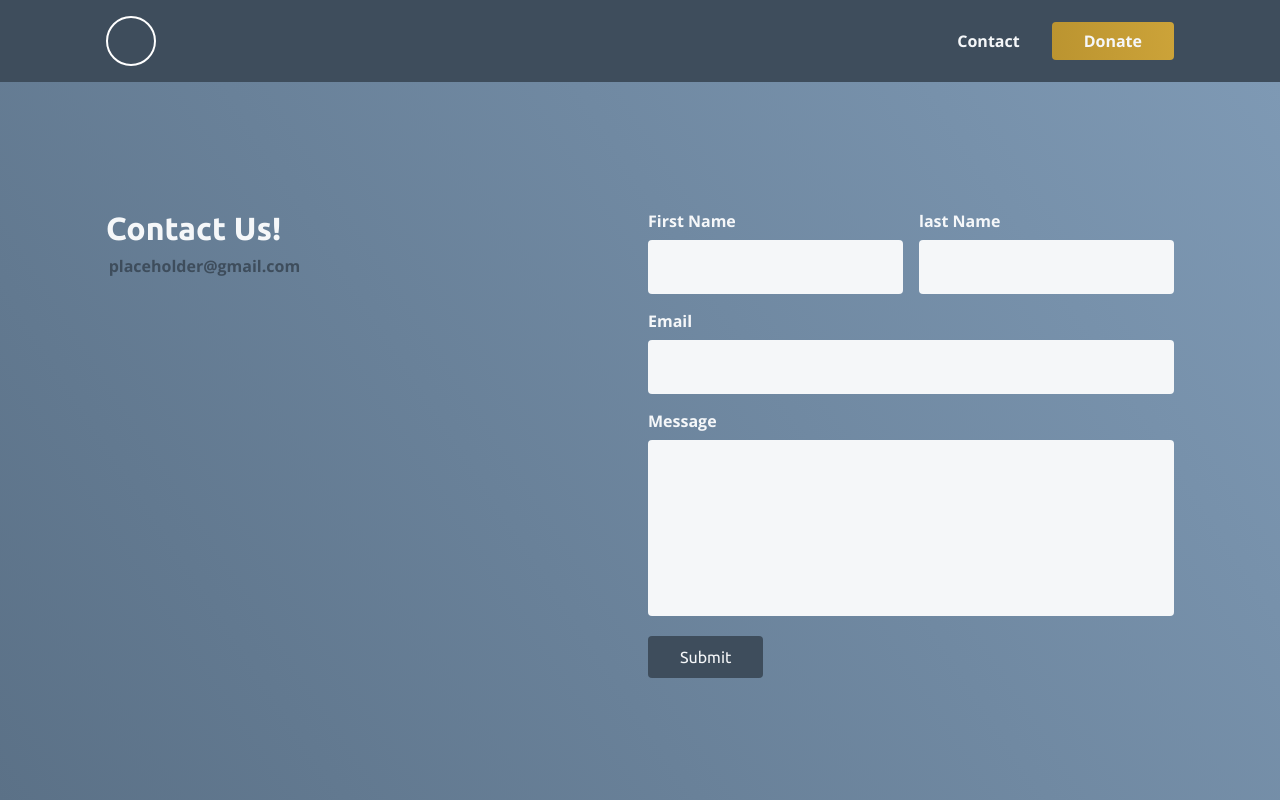
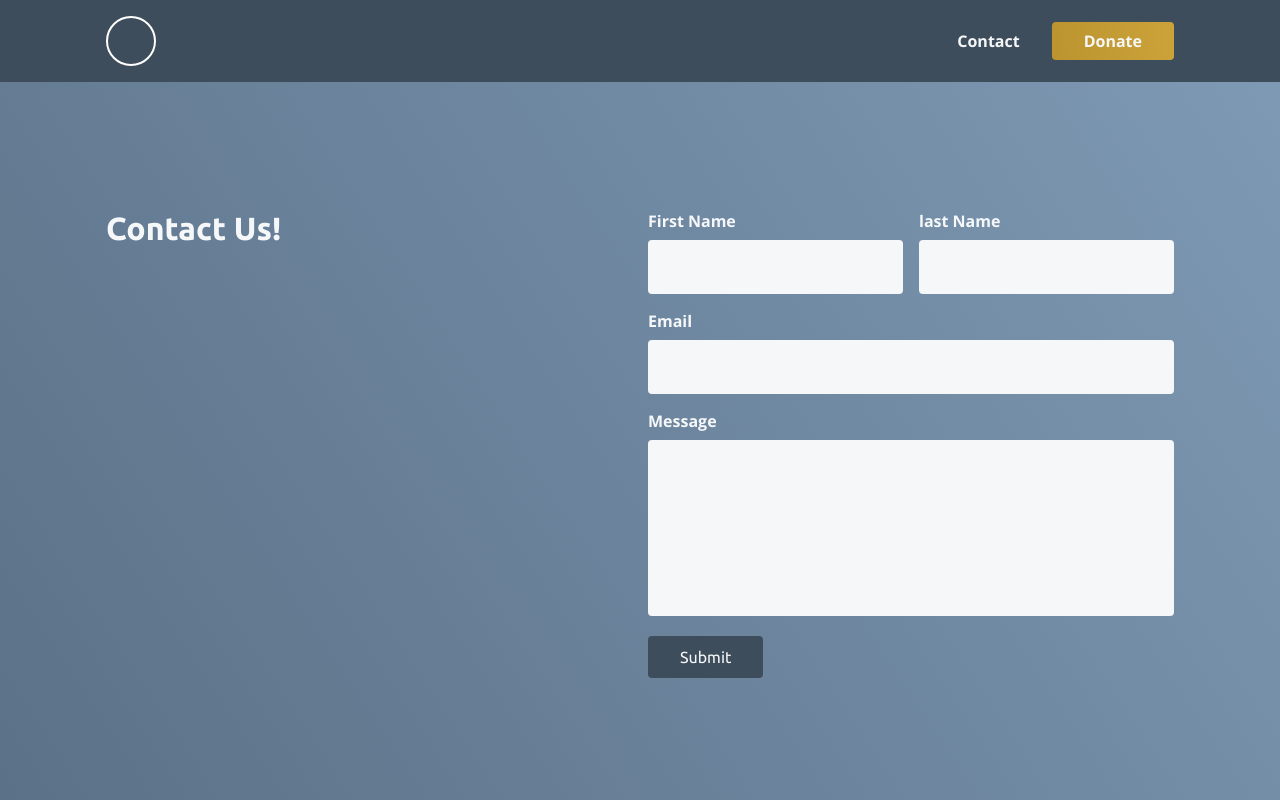
Before and after one commit to Eddie-Anguiano/native-website, a Next.js app: page /contact in a window 1280 px wide. Shown: the top 800 px of the page. Built offline with nearby package versions, Linux system fonts and the light colour scheme.

Commit message:
removed placeholder email until client verification

```diff
--- a/pages/contact.js
+++ b/pages/contact.js
@@ -14,7 +14,7 @@ export default function contact() {
             <div className={styles.info}>
               <div className={styles.socialContainer}>
                 <p className={styles.header}>Contact Us!</p>
-                <div className={styles.email}>placeholder@gmail.com</div>
+                {/* <div className={styles.email}>placeholder@gmail.com</div> */}
               </div>
             </div>
 
--- a/styles/pages/contact.module.scss
+++ b/styles/pages/contact.module.scss
@@ -19,19 +19,20 @@
 }
 
 .header {
+  padding-bottom: space(4);
   font-family: $font-family--secondary;
   font-size: space(4);
   font-weight: bold;
   color: $color--white;
 }
 
-.email {
-  font-family: $font-family--primary;
-  font-weight: bold;
-  color: $color--dark-blue;
-  padding-top: space(1);
-  padding-left: rem(3px);
-}
+// .email {
+//   font-family: $font-family--primary;
+//   font-weight: bold;
+//   color: $color--dark-blue;
+//   padding-top: space(1);
+//   padding-left: rem(3px);
+// }
 
 .nameContainer {
   display: grid;
```
